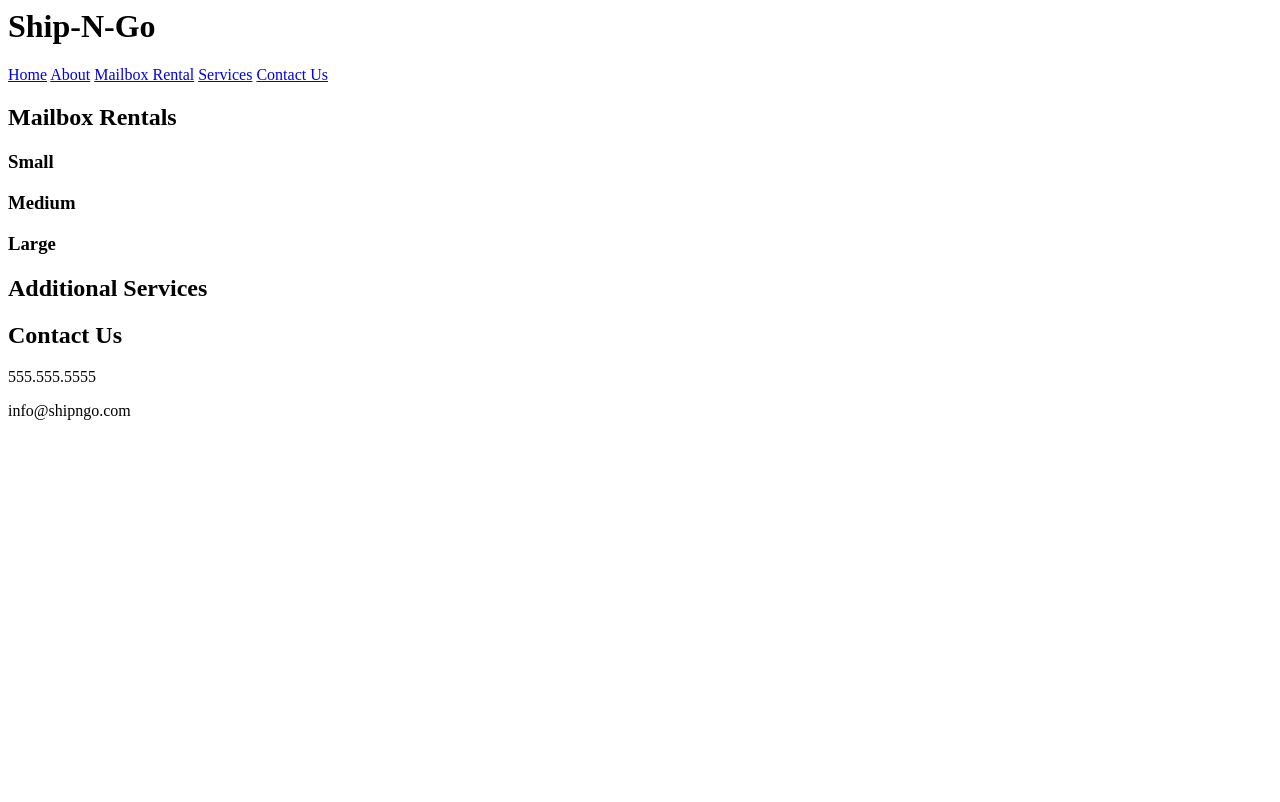
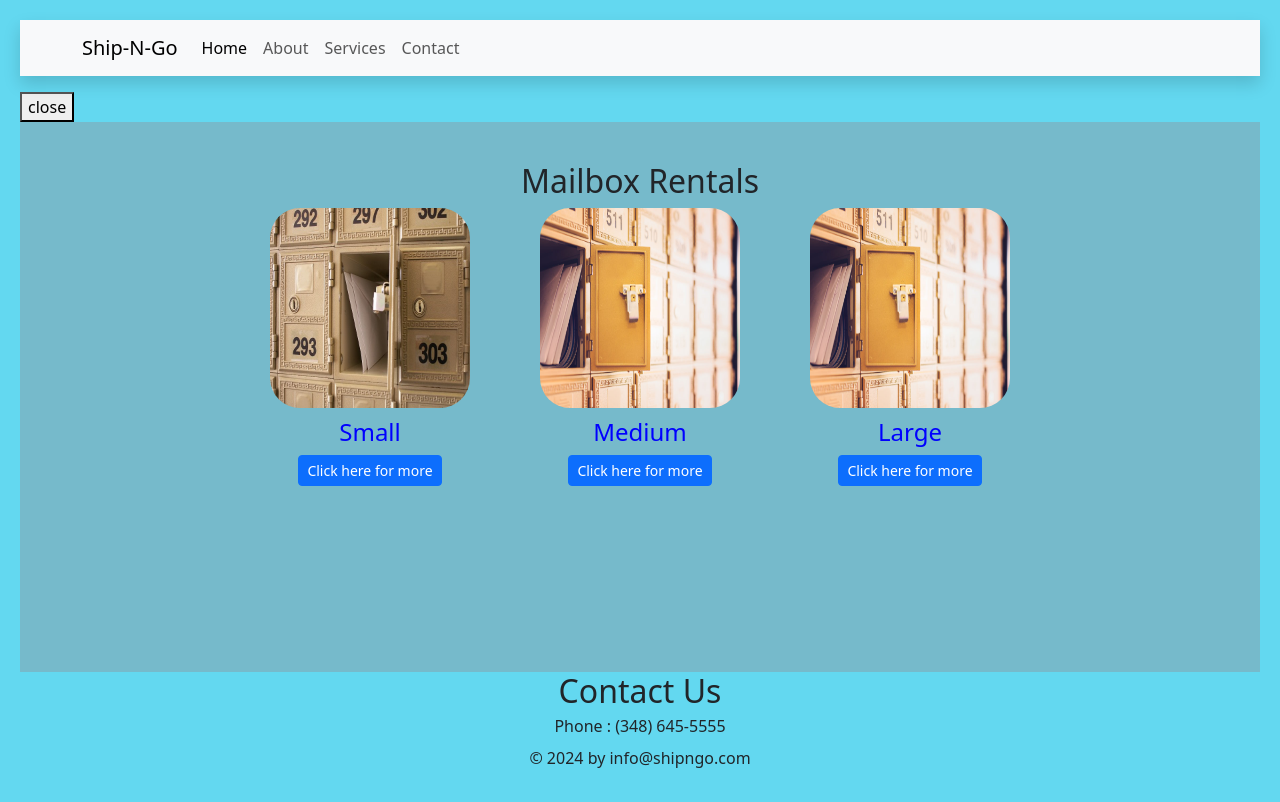
Before and after one commit to M-Dearlove/Ship-N-Go, a plain HTML site: page index.html in a window 1280 px wide. Drawn offline with nearby package versions, Linux system fonts and the light colour scheme.

Commit message:
created a new file

```diff
--- a/assets/css/style.css
+++ b/assets/css/style.css
@@ -0,0 +1,90 @@
+
+.header{
+    text-align: left;
+    padding: 20px;
+    background-color: rgb(99, 216, 240);
+}
+
+body{
+    margin: 0;
+    padding: 0;
+    box-sizing: border-box;
+    background-color: rgb(99, 216, 240);
+
+/*
+body{
+    margin: 0;
+    padding: 0;
+    box-sizing: border-box;
+   background-color:   rgb(127, 206, 255);
+}
+
+ background-color: rgb(127, 206, 255);
+  rgb(86, 201, 224);
+
+.header{
+    text-align: left;
+    padding: 20px;
+    background-color: rgb(127, 206, 255);
+}
+
+.header h1{
+    display: inline-block;
+    font-size: 1rem;
+    color: blue;
+    margin :0px;
+}
+
+
+nav{
+    float: right;
+    margin-right: 20px;
+}
+
+nav a{
+    text-decoration: none;
+    margin-left: 20px;
+    font-weight: bold;
+    color: blue;
+}
+*/
+.page-section{
+    text-align: center;
+    padding: 40px 20px;
+    background-color:   rgb(118, 186, 203);
+    width: 100%;
+    height: 550px;
+
+}
+
+.flex-container{
+    display: flex;
+    justify-content: center;
+    gap:70px;
+}
+
+.small-item img{
+    width:200px;
+    height:200px;
+    border-radius: 30px;
+}
+
+.small-item h3{
+    font-size: 1.5rem;
+    color: blue ;
+    margin-top: 10px;
+}
+
+.small-item p{
+    font-size: 1rem;
+    color: blue;
+    margin-top: -20px;
+}
+
+.footer{
+    padding: 0px;
+    line-height: 1;
+    text-align: center;
+
+
+}
--- a/assets/js/script.js
+++ b/assets/js/script.js
@@ -0,0 +1,44 @@
+
+
+
+
+
+
+const myModal = document.getElementById("popup");
+const popupTitle = document.getElementById("popup-title");
+const popupInfo = document.getElementById("popup-info");
+const closeBtn = document.getElementById("close-popup");
+
+document.getElementById("small-card").addEventListener("click",()=>{
+    showPopup("small-mailbox","dhhshsdhhshsshshshs")
+});
+
+document.getElementById("medium-card").addEventListener("click",()=>{
+    showPopup("medium-mailbox","dhhshsdhhshsshshshs")
+});
+
+document.getElementById("large-card").addEventListener("click",()=>{
+    showPopup("large-mailbox","dhhshsdhhshsshshshs")
+});
+
+function showPopup(title,info){
+    popupTitle.textContent = title;
+    popupInfo.textContent = info;
+    popupInfo.style.display = "flex";
+}
+
+closePopup.addEventListener("click",()=>{
+popup.style.display ="none";
+});
+
+window.addEventListener("click",(e)=>{
+    if(e.target === popup){
+    popup.style.display = "none";
+    }
+});
+
+//dropdown menu trigger
+document.addEventListener('DOMContentLoaded', function(){
+    var elems = document.querySelectorAll('.dropdown-trigger');
+    var instances = M.dropdown.init(elems,{});
+});
--- a/index.html
+++ b/index.html
@@ -3,43 +3,161 @@
     <head>
         <meta charset="UTF-8" />
         <meta name="viewport" content="width=device-width, initial-scale=1.0" />
+        <link rel="stylesheet" href="https://cdn.jsdelivr.net/npm/bootstrap@5.3.3/dist/css/bootstrap.min.css"
+
+
+
         <link rel="stylesheet" href="./assets/css/style.css" />
-        <title>Ship & Go</title>
+        <link rel ="stylesheet" href="./assets/css/style.css">
     </head>
-    <body>
-        <header>
+
+
+
+<body>
+
+    <!--navbar description-->
+    <header class="header">
+    <nav class="navbar navbar-expand-lg bg-body-tertiary shadow">
+        <div class="container">
+          <a class="navbar-brand" href="#">Ship-N-Go</a>
+          <button class="navbar-toggler" type="button" data-bs-toggle="collapse" data-bs-target="#navbarSupportedContent" aria-controls="navbarSupportedContent" aria-expanded="false" aria-label="Toggle navigation">
+            <span class="navbar-toggler-icon"></span>
+          </button>
+          <div class="collapse navbar-collapse" id="navbarSupportedContent">
+            <ul class="navbar-nav me-auto mb-2 mb-lg-0">
+              <li class="nav-item">
+                <a class="nav-link active" aria-current="page" href="#">Home</a>
+              </li>
+              <li class="nav-item">
+                <a class="nav-link" href="#">About</a>
+              </li>
+
+              <li class="nav-item">
+                <a class="nav-link" href="#">Services</a>
+              </li>
+
+              <li class="nav-item">
+                <a class="nav-link" href="contact.html">Contact</a>
+              </li>
+          </div>
+        </div>
+      </nav>
+
+
+
+      <!---
+        <header class="header" id="showUp">
             <h1>Ship-N-Go</h1>
             <nav>
-                <a href="#Top">Home</a>
+                <a href="#Home">Home</a>
                 <a href="#About">About</a>
-                <a href="#Rentals">Mailbox Rental</a>
-                <a href="#Services">Services</a>
+                <a href="#Rentals">Services</a>
+                <a href="#Services">Gallery</a>
                 <a href="#Contact">Contact Us</a>
             </nav>
         </header>
-        <main>
+    -->
+<!--
+<header class="header">
+    <ul class="nav nav-pills">
+        <li class="nav-item">
+          <a class="nav-link active" aria-current="page" href="#">Active</a>
+        </li>
+        <li class="nav-item">
+          <a class="nav-link" href="#">Link</a>
+        </li>
+        <li class="nav-item">
+          <a class="nav-link" href="#">Link</a>
+        </li>
+        <li class="nav-item">
+          <a class="nav-link disabled">Disabled</a>
+        </li>
+      </ul>
+    </header>
+-->
+
+
+
+<!--popup container-->
+<div id="popup">
+    <div id="popup-content">
+   <h2 id="popup-title"></h2>
+   <p id="popup-info"></p>
+   <button id="close-popup" class="close-btn">close</button>
+   <a class='dropdown-trigger btn' href="#" data-target = 'dropdown-1'></a>
+   <!--dropdown-->
+   <ul id="dropdown-1" class="dropdown-menu">
+    <li><a class="dropdown-item" href="#">Action</a></li>
+    <li><a class="dropdown-item" href="#">Another action</a></li>
+    <li><a class="dropdown-item" href="#">Something else here</a></li>
+  </ul>
+
+
+    </div>
+   </div>
+
+
+
+
+<main>
+
+
+
+
+
+
+
+
+            <!--first image in the body-->
             <section class="page-section">
-                <h2 id="Rentals">Mailbox Rentals</h2>
+                <h2> Mailbox Rentals </h2>
                 <div class="flex-container">
-                    <div class="flex-item small">
-                        <h3>Small</h3>
+                    <div class="small-item">
+                        <img src="./assets/images/mailbox-rental1a.jpg" alt="Name of image" class="mailBox-image" id="smallMailbox"; />
+                 <h3>Small</h3>
+
+    <button type="button" class="btn btn-primary btn-sm " id="small-card"> Click here for more</button>
+</div>
+
+
+<!--second image in the body-->
+
+                    <div class="small-item ">
+                        <img  src="./assets/images/Mailbox-rental-photo-.jpg" alt="Name of image" class="mailBox-image" id="mediumMailbox"/>
+                          <h3 >Medium</h3>
+<button type="button" class="btn btn-primary btn-sm " id="medium-card"> Click here for more</button>
+</div>
+
+
+
+
+<!--third image in the body-->
+                    <div class="small-item">
+                        <img src="./assets/images/Mailbox-rental-photo-.jpg" alt="Name of image" class="mailBox-image"  id="largeMailbox"/>
+                        <h3>Large</h3>
+                        <button type="button" class="btn btn-primary btn-sm "id="large-card"> Click here for more</button>
                     </div>
-                    <div class="flex-item medium">
-                        <h3>Medium</h3>
-                    </div>
-                    <div class="flex-item large">
-                        <h3>Large</h3>
-                    </div>
-                </div>
-            </section>
-            <section class="page-section">
-                <h2 id="Services">Additional Services</h2>
+                  </div>
+
             </section>
         </main>
-        <footer>
-            <h2 id="Contact">Contact Us</h2>
-            <p>555.555.5555</p>
-            <p>info@shipngo.com</p>
+
+
+
+        <footer class="footer">
+            <h2>Contact Us</h2>
+            <p> Phone : (348) 645-5555</p>
+            <p> &copy 2024 by info@shipngo.com</p>
         </footer>
-    </body>
+
+
+
+
+     <script src="./assets/js/script.js"></script>
+
+<script src="https://cdn.jsdelivr.net/npm/bootstrap@5.3.3/dist/js/bootstrap.bundle.min.js"></script>
+</body>
+
+
+
 </html>
```
Also changed, not shown: contact.html (added, +16 -0 lines), index-wesley.html (deleted, +0 -45 lines), assets/images/Mailbox-rental-photo-.jpg (added), assets/images/boxxxx.jpeg (added), assets/images/mailbox-rental1a.jpg (added).
